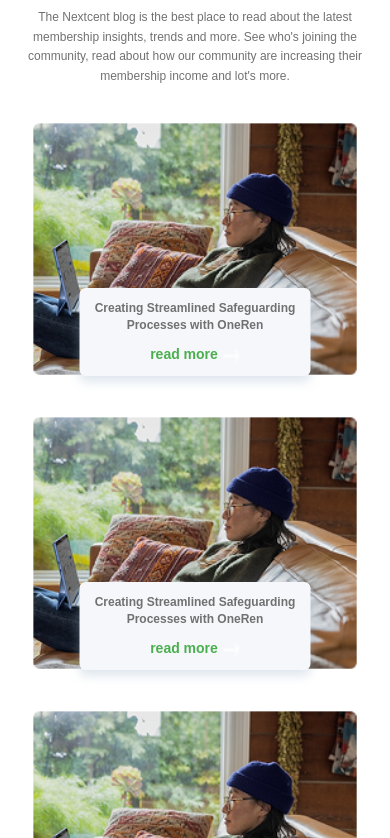
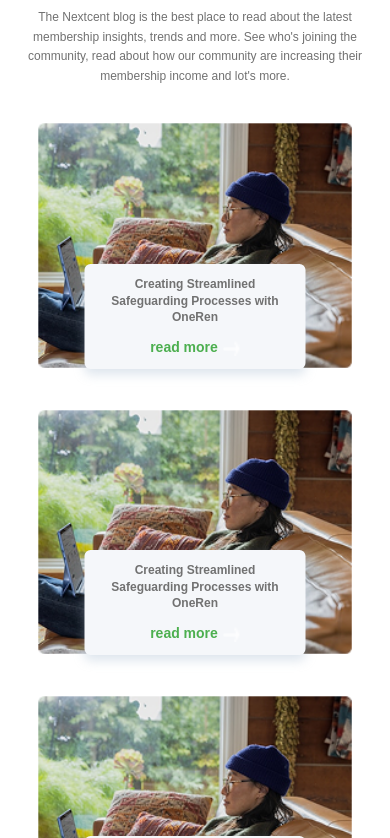
Before and after one commit to Noor-Fatima004/figma-task, a Next.js app: page / in a window 390 px wide. Shown: the part 3486-4324 px from the top of the page. Built offline with nearby package versions, Linux system fonts and the light colour scheme.

Commit message:
Make UI fully responsive across breakpoints

```diff
--- a/src/app/page.tsx
+++ b/src/app/page.tsx
@@ -406,14 +406,14 @@ export default function Home() {
             {[1, 2, 3].map((n) => (
               <div
                 key={n}
-                className="relative flex w-full max-w-[326px] h-auto flex-col"
+                className="relative flex w-full max-w-[316px] h-auto flex-col"
               >
                 <img
                   src="/image 18.png"
                   alt=""
                   className="w-full h-auto sm:h-[199px] rounded-md"
                 />
-                <div className="absolute bottom-0 left-1/2 -translate-x-1/2 z-10 flex w-[85%] max-w-[231px] h-auto flex-col gap-3 rounded-md bg-[#F5F7FA] p-3 shadow-[0px_5.57px_11.14px_0px_#ABBED166]">
+                <div className="absolute bottom-0 left-1/2 -translate-x-1/2 z-10 flex w-[85%] max-w-[221px] h-auto flex-col gap-3 rounded-md bg-[#F5F7FA] p-3 shadow-[0px_5.57px_11.14px_0px_#ABBED166]">
                   <p className="h-auto w-full text-center text-xs sm:text-sm font-semibold leading-snug text-[#717171]">
                     Creating Streamlined Safeguarding Processes with OneRen
                   </p>
```
